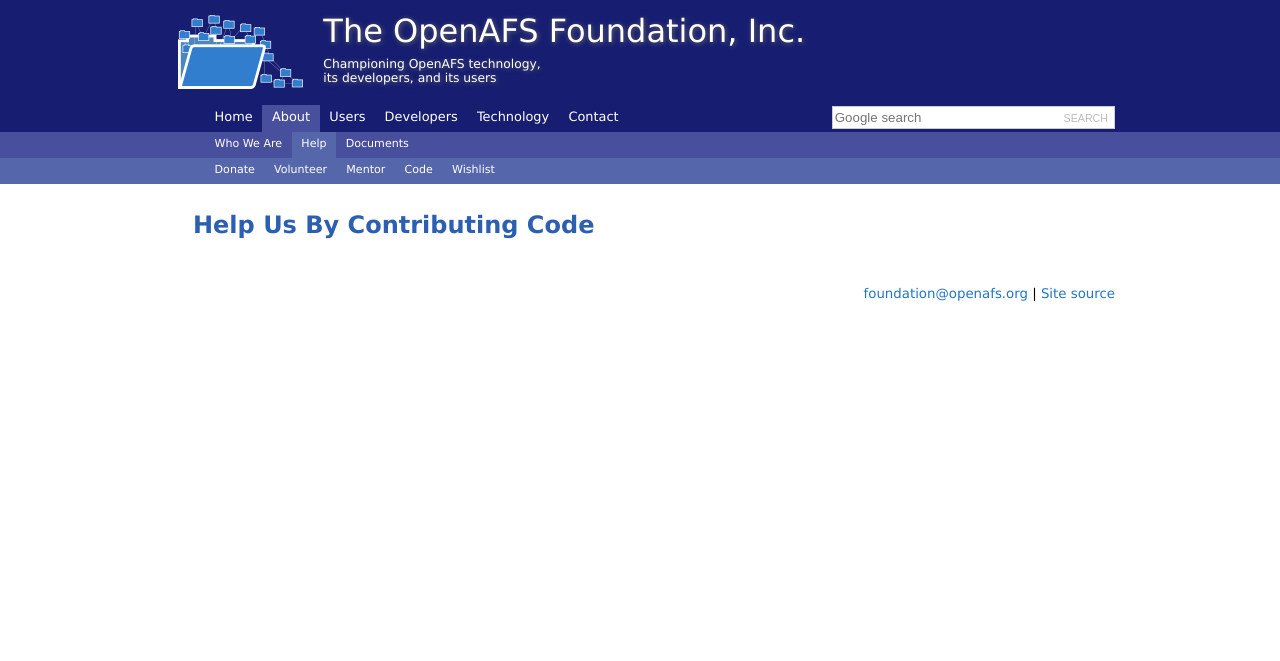
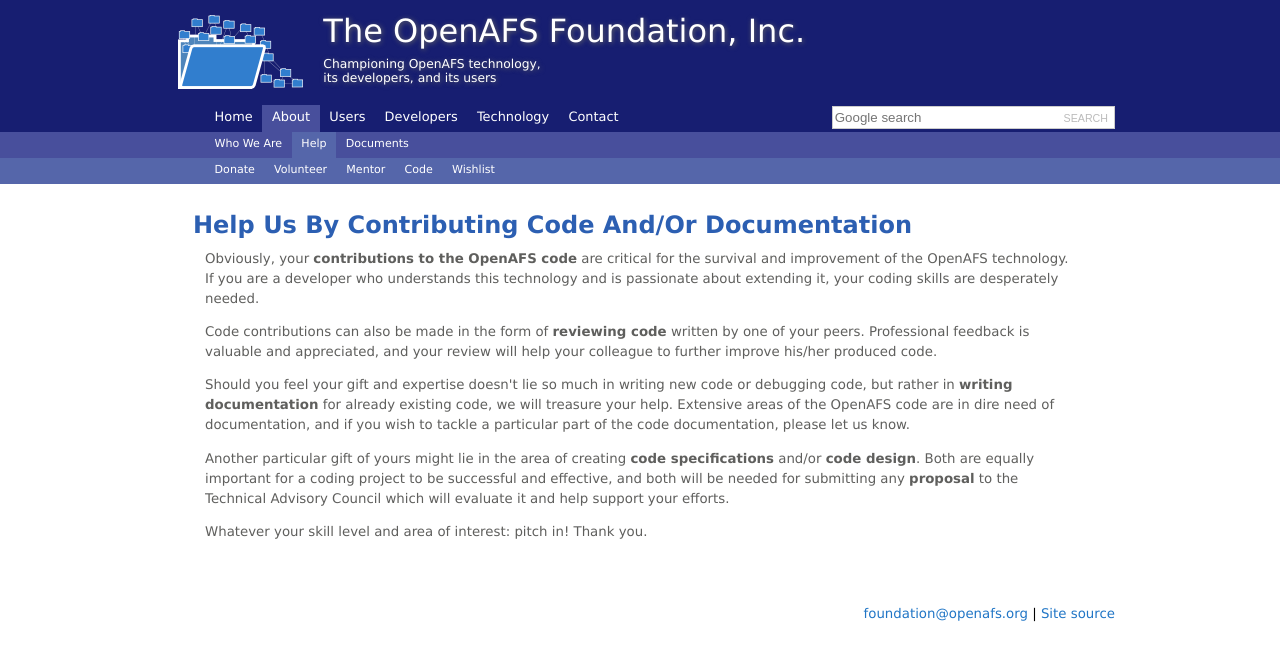
Before and after one commit to openafsfoundation/openafsfoundation.org, a Jekyll site: the page built from help/code/index.md, in a window 1280 px wide. Shown: the top 661 px of the page. Built offline with Jekyll 4.4.1, drawn with Linux system fonts in a browser that asks for light colours.

Commit message:
Update index.md

```diff
--- a/help/code/index.md
+++ b/help/code/index.md
@@ -3,4 +3,14 @@
 nav: [about,help]
 ---
 
-## Help Us By Contributing Code ##
+## Help Us By Contributing Code And/Or Documentation ##
+
+Obviously, your **contributions to the OpenAFS code** are critical for the survival and improvement of the OpenAFS technology.  If you are a developer who understands this technology and is passionate about extending it, your coding skills are desperately needed.
+
+Code contributions can also be made in the form of **reviewing code** written by one of your peers.  Professional feedback is valuable and appreciated, and your review will help your colleague to further improve his/her produced code.
+
+Should you feel your gift and expertise doesn't lie so much in writing new code or debugging code, but rather in **writing documentation** for already existing code, we will treasure your help.  Extensive areas of the OpenAFS code are in dire need of documentation, and if you wish to tackle a particular part of the code documentation, please let us know.
+
+Another particular gift of yours might lie in the area of creating **code specifications** and/or **code design**.  Both are equally important for a coding project to be successful and effective, and both will be needed for submitting any **proposal** to the Technical Advisory Council which will evaluate it and help support your efforts.
+
+Whatever your skill level and area of interest: pitch in!  Thank you.
```
